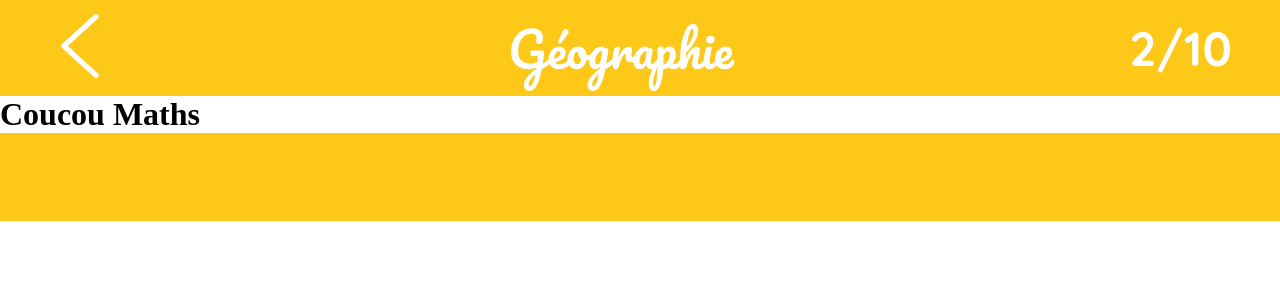
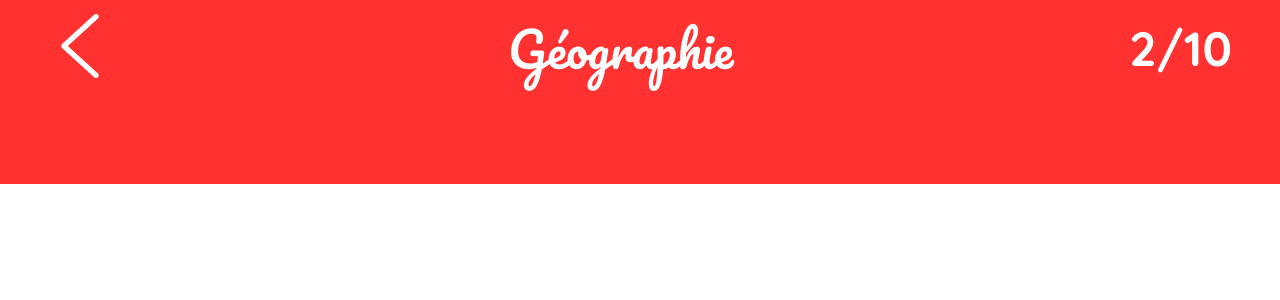
Before and after one commit to MathieuMrt/Mon-cahier-de-vacances, a React (Vite) app: page /maths in a window 1280 px wide. Shown: the top 300 px of the page. Built offline with nearby package versions, Linux system fonts and the light colour scheme.

Commit message:
color ok

```diff
--- a/src/App.jsx
+++ b/src/App.jsx
@@ -7,9 +7,7 @@ import Maths from "./components/Maths/Maths.jsx"
 import Anglais from "./components/Anglais/Anglais.jsx"
 
 
-
 function App() {
-
 
   return (
     <>
@@ -19,7 +17,7 @@ function App() {
         <Route path="/geographie" element={<Geographie/>} />
         <Route path="/francais" element={<Francais/>} />
         <Route path="/maths" element={<Maths/>} />
-        <Route path="/anglais" element={<Anglais/>} />
+        <Route path="/anglais" element={<Anglais/>}/>
       </Routes>
     </Router>
     </>
--- a/src/components/Anglais/Anglais.jsx
+++ b/src/components/Anglais/Anglais.jsx
@@ -2,11 +2,11 @@ import React from 'react';
 import Header from '../Header/Header.jsx';
 import Footer from '../Footer/Footer.jsx';
 
-const Anglais = () => {
+const Anglais = ({color}) => {
     return (
         <div className="anglais">
-            <Header/>
-            <Footer/>
+            <Header color="anglaisColor"/>
+            <Footer color="anglaisColor"/>
         </div>
     );
 };
--- a/src/components/Footer/Footer.jsx
+++ b/src/components/Footer/Footer.jsx
@@ -1,8 +1,8 @@
 import React from 'react';
 
-const Footer = () => {
+const Footer = ({color}) => {
     return (
-        <div className = "footer">
+        <div className = {`footer ${color}`}>
 
         </div>
     );
--- a/src/components/Footer/Footer.scss
+++ b/src/components/Footer/Footer.scss
@@ -3,3 +3,19 @@
         height: 11vh;
         background-color: $geoColor;
 }
+
+.geoColor {
+    background: $geoColor;
+}
+
+.francaisColor {
+    background: $francaisColor;
+}
+
+.mathsColor {
+    background: $mathsColor;
+}
+
+.anglaisColor {
+    background: $anglaisColor;
+}
--- a/src/components/Francais/Francais.jsx
+++ b/src/components/Francais/Francais.jsx
@@ -2,11 +2,11 @@ import React from 'react';
 import Header from '../Header/Header.jsx';
 import Footer from '../Footer/Footer.jsx';
 
-const Francais = () => {
+const Francais = ({color}) => {
     return (
         <div className="francais">
-            <Header/>
-            <Footer/>
+            <Header color="francaisColor"/>
+            <Footer color="francaisColor"/>
         </div>
     );
 };
--- a/src/components/Geographie/Geographie.jsx
+++ b/src/components/Geographie/Geographie.jsx
@@ -9,9 +9,9 @@ import End from './End.jsx';
 const Geographie = () => {
     return (
         <div className="geographie">
-            <Header/>
+            <Header color="geoColor"/>
             <h1>blabla</h1>
-            <Footer/>
+            <Footer color="geoColor"/>
         </div>
     );
 };
--- a/src/components/Header/Header.jsx
+++ b/src/components/Header/Header.jsx
@@ -2,13 +2,12 @@ import React from 'react';
 import { useNavigate } from "react-router-dom";
 
 
-const Header = () => {
+const Header = ({color}) => {
 
     const navigate = useNavigate();
 
-
     return (
-        <div className="header">
+        <div className= {`header ${color}`}>
             <div className="fleche">
                 <img src="./../src/assets/images/fleche-retour.png" alt="fleche" onClick={() => navigate(-1)}/>
             </div>
--- a/src/components/Header/Header.scss
+++ b/src/components/Header/Header.scss
@@ -5,9 +5,7 @@
     padding: 3rem;
     width: 100vw;
     height: 11vh;
-    background-color: $geoColor;
     color: white;
-
 
         .fleche {
             img {
@@ -32,3 +30,19 @@
         }
 
 }
+
+.geoColor {
+    background: $geoColor;
+}
+
+.francaisColor {
+    background: $francaisColor;
+}
+
+.mathsColor {
+    background: $mathsColor;
+}
+
+.anglaisColor {
+    background: $anglaisColor;
+}
--- a/src/components/Maths/Maths.jsx
+++ b/src/components/Maths/Maths.jsx
@@ -2,12 +2,11 @@ import React from 'react';
 import Header from '../Header/Header.jsx';
 import Footer from '../Footer/Footer.jsx';
 
-const Maths = () => {
+const Maths = ({color}) => {
     return (
         <div className="maths">
-            <Header/>
-            <h1>Coucou Maths</h1>
-            <Footer/>
+            <Header color="mathsColor"/>
+            <Footer color="mathsColor"/>
         </div>
     );
 };
```
Also changed, not shown: src/components/HomePage/NavBar.jsx (+4 -4 lines).
